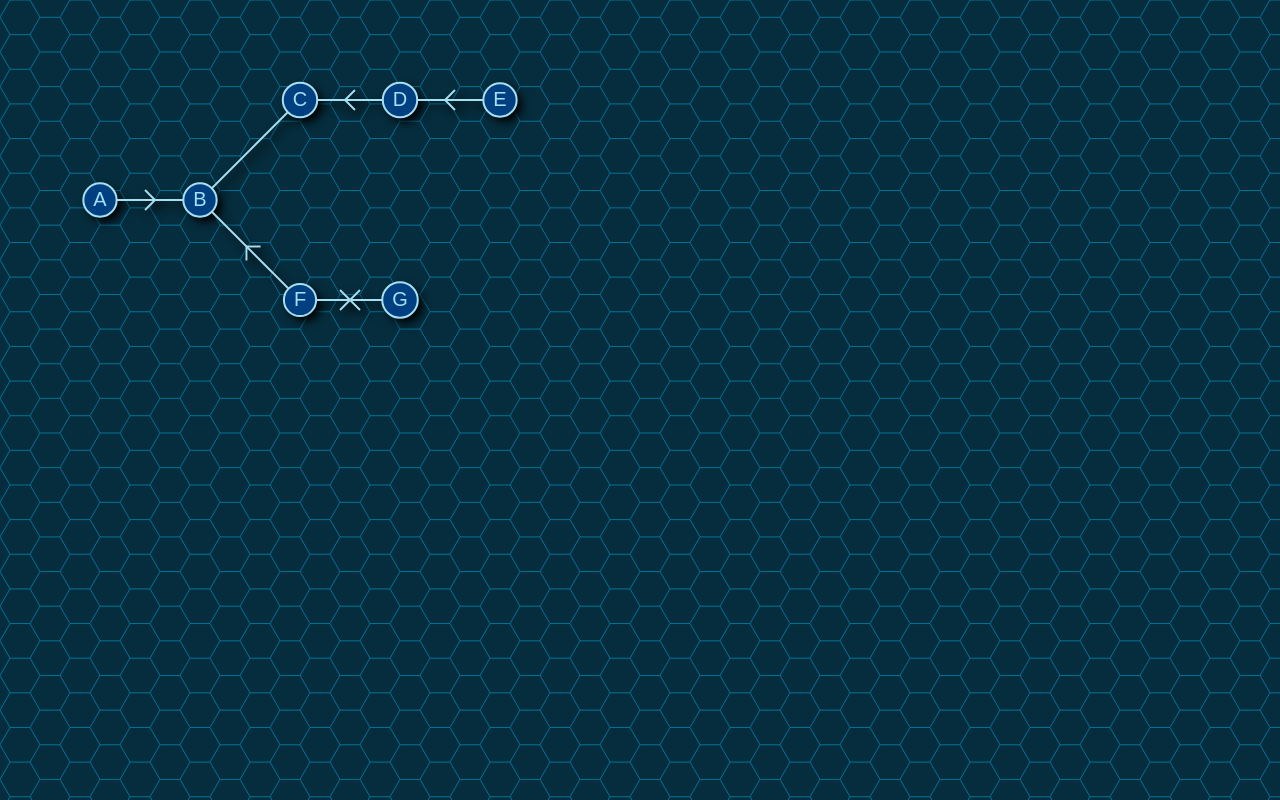
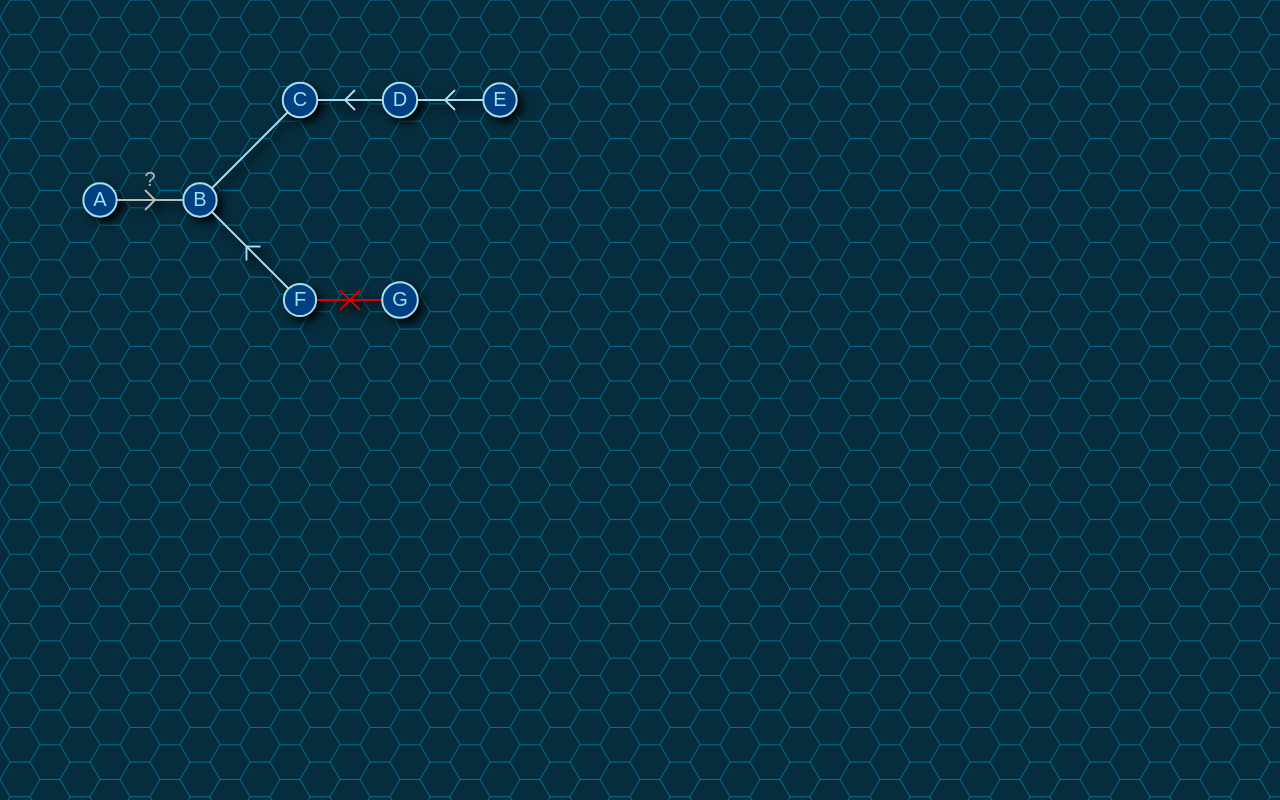
Before and after one commit to ErikPeter2000/JavaScriptGraph, a plain HTML site: page index.html in a window 1280 px wide. Drawn offline with Linux system fonts and the light colour scheme.

Commit message:
arc labels

```diff
--- a/graph.js
+++ b/graph.js
@@ -87,12 +87,13 @@ export class NodeData extends ShadowObject{
 
 export class ArcData extends ShadowObject{
     #strokeThickness = 2;
-    constructor({fromId, toId, color, arrowStyle}){
+    constructor({fromId, toId, color, arrowStyle, label}){
         super();
         this.fromId = fromId;
         this.toId = toId;
         this.color = color || Palette.arcColor;
         this.arrowStyle = arrowStyle; // forward, reverse, cross
+        this.label = label;
     }
 
     drawArrowhead(canvas, ctx, from, to){
@@ -109,6 +110,20 @@ export class ArcData extends ShadowObject{
         ctx.lineTo(-arrowSize*0.5,0);
         ctx.closePath();
         ctx.stroke();
+        ctx.restore();
+    }
+
+    drawLabel(canvas, ctx, from, to){
+        let midPoint = from.add(to).mul(0.5);
+        let offset = from.sub(to).normalise().rotate(Math.PI/2).mul(20);
+        midPoint.addSelf(offset);
+        ctx.save();
+        ctx.translate(midPoint.x, midPoint.y);
+        ctx.font = "20px Arial";
+        ctx.textAlign = "center";
+        ctx.textBaseline = "middle";
+        ctx.fillStyle = this.color;
+        ctx.fillText(this.label, 0, 0);
         ctx.restore();
     }
 
@@ -141,6 +156,9 @@ export class ArcData extends ShadowObject{
         ctx.strokeStyle = this.color;
         ctx.fillStyle = this.color;
         this.drawShape(canvas, ctx, graph);
+        if (this.label){
+            this.drawLabel(canvas, ctx, graph.nodeData[this.fromId].position, graph.nodeData[this.toId].position);
+        }
     }
 
     drawShape(canvas, ctx, graph){
--- a/index.html
+++ b/index.html
@@ -35,13 +35,13 @@
 
             ],
             arcs: [
-                {fromId: 0, toId: 1, arrowStyle: 'forward'},
+                {fromId: 0, toId: 1, arrowStyle: 'forward', label:"?", color: "#bbb"},
                 {fromId: 1, toId: 2},
                 {fromId: 2, toId: 3, arrowStyle: 'reverse'},
                 {fromId: 3, toId: 4, arrowStyle: 'reverse'},
 
                 {fromId: 1, toId: 5, arrowStyle: 'reverse'},
-                {fromId: 5, toId: 6, arrowStyle: 'cross'},
+                {fromId: 5, toId: 6, arrowStyle: 'cross', color: "#d00"},
             ]
         }
         let graph = Graph.parseObject(data);
```
